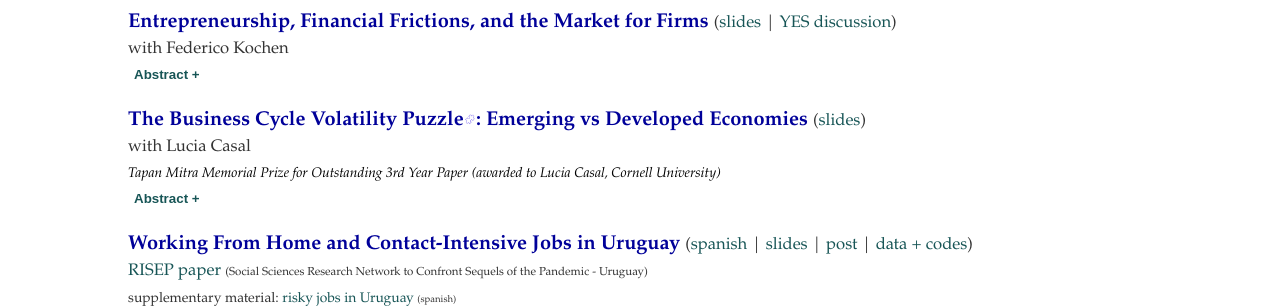
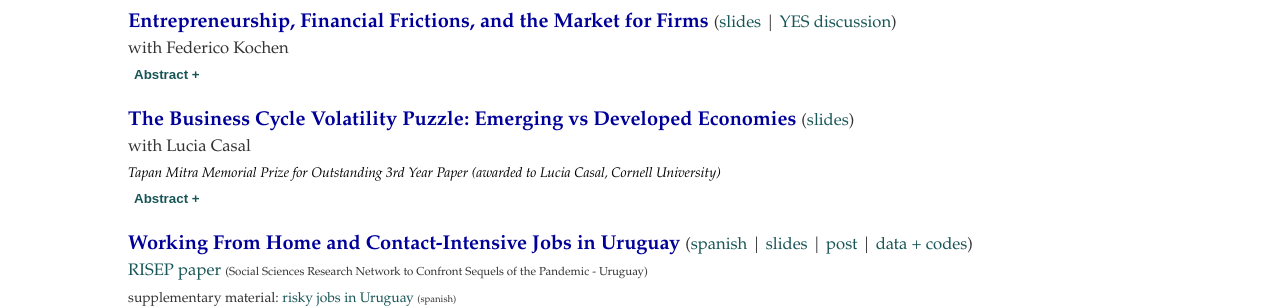
Before and after one commit to rafaguntin/rafaguntin.github.io, a Jekyll site: the page built from research/index.html, in a window 1280 px wide. Shown: the part 406-714 px from the top of the page. Built offline with Jekyll 4.4.1, drawn with Linux system fonts in a browser that asks for light colours.

Commit message:
Update index.html

```diff
--- a/research/index.html
+++ b/research/index.html
@@ -86,7 +86,7 @@ observed during the last decades. </span> <big><big>
         <p>  <a style="font-weight: bold ; color:#000099"
 		href="/research/LCRG_BCV.pdf"
 			                  target="_blank">
-					The Business Cycle Volatility Puzzle<img src="/images/puzzle.png" width="1.2%" height="1.2%">: Emerging vs Developed Economies </a>
+					The Business Cycle Volatility Puzzle: Emerging vs Developed Economies </a>
 		         <small>
 		(<a style="color:#175556" href="https://www.rguntin.com/research/Volatility_LC_RG_slides.pdf" target="_blank">slides</a>)
 		<br>with <a style="color:#333"> Lucia Casal </a>
```
